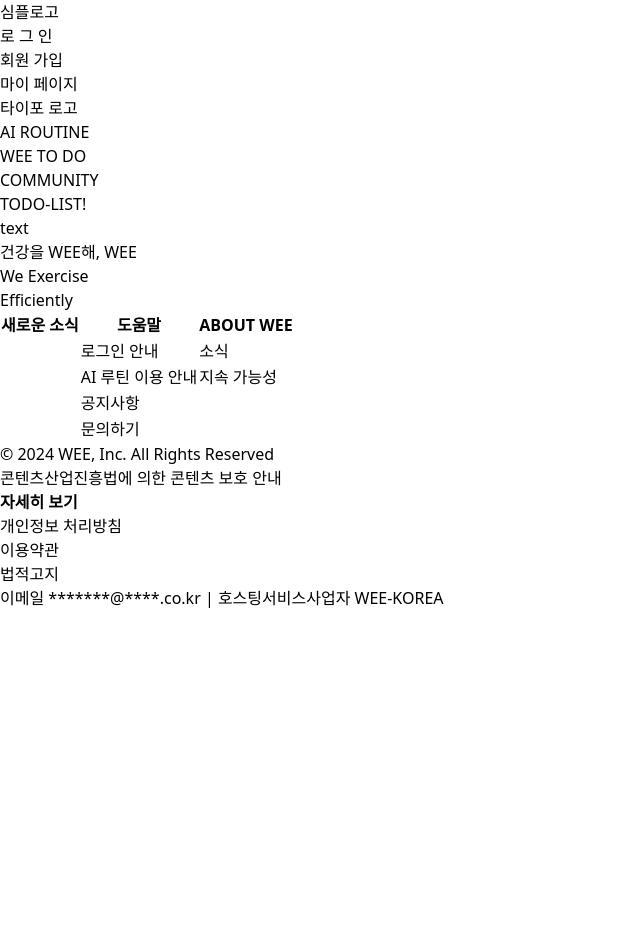
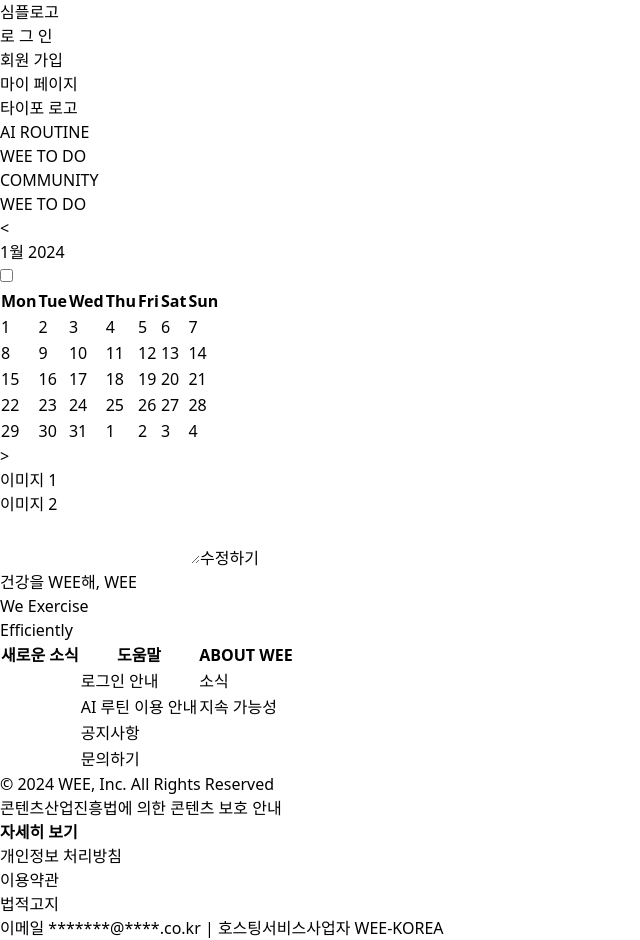
Before and after one commit to we-exercise-efficiently/wee-frontend, a React (Vite) app: page /todo in a window 1280 px wide. Shown: the whole page, without its empty margins (0-640 px from the left). Before the commit the page ends 800 px from the top, so only its background shows below. Built offline with nearby package versions, Linux system fonts and the light colour scheme; a web font is replaced by a local one.

Commit message:
Feat: Calendar component 생성

```diff
--- a/package.json
+++ b/package.json
@@ -12,6 +12,7 @@
   },
   "dependencies": {
     "axios": "^1.6.5",
+    "moment": "^2.30.1",
     "postcss": "^8.4.33",
     "react": "^18.2.0",
     "react-dom": "^18.2.0",
--- /dev/null
+++ b/src/components/Todo/Calendar.tsx
@@ -0,0 +1,149 @@
+import { useState } from 'react';
+import moment, { Moment } from 'moment';
+import 'moment/locale/ko';
+
+export default function Calendar() {
+    const [currentMonth, setCurrentMonth] = useState<Moment>(moment());
+    const [selectedDate, setSelectedDate] = useState<Moment | null>(null); // Moment 타입 또는 null
+
+  const generateCalendar = () => {
+    const startOfWeek = currentMonth.clone().startOf('month').startOf('week');
+    const endOfWeek = currentMonth.clone().endOf('month').endOf('week');
+    const calendar = [];
+    let week = startOfWeek.clone();
+
+    while (week.isBefore(endOfWeek)) {
+      calendar.push(
+        Array(7)
+          .fill(0)
+          .map(() => week.add(1, 'day').clone())
+      );
+    }
+
+    return calendar;
+  };
+
+  const calendar = generateCalendar();
+
+  const renderCalendar = () => {
+    return calendar.map((week, index) => (
+      <tr className="border border-sky-500" key={index}>
+        {week.map((day) => (
+          <td
+            className={`py-[28px] text-center ${day.isSame(selectedDate, 'day') ? 'bg-sky-500 text-white' : ''}`}
+            key={day.format('YYYY-MM-DD')}
+            onClick={() => handleDateClick(day)}
+          >
+            {day.format('D')}
+          </td>
+        ))}
+      </tr>
+    ));
+  };
+
+  const handleDateClick = (day: Moment) => {
+    // 클릭한 날짜를 상태에 저장
+    setSelectedDate(day);
+    // 여기에서 클릭한 날짜에 따른 리스트를 표시하도록 로직 추가
+    // 예: setSelectedList(fetchListForDate(day));
+  };
+
+  const goToPreviousMonth = () => {
+    setCurrentMonth(currentMonth.clone().subtract(1, 'month'));
+  };
+
+  const goToNextMonth = () => {
+    setCurrentMonth(currentMonth.clone().add(1, 'month'));
+  };
+
+  //
+
+  return (
+    <div className='w-[1620px] h-[688px] border border-sky-500 justify-between inline-flex'>
+
+      {/* 달력 영역(이전, 다음 버튼 포함) */}
+      <div className='w-[782px] h-[688px] border border-red-500 inline-flex justify-between items-center'>
+
+        {/* 이전 버튼 */}
+        <button onClick={goToPreviousMonth} className="border border-sky-500 w-[88px] h-[88px] rounded-[50px]">
+          &lt;
+        </button>
+
+        {/* 달력 영역 */}
+        <div className='border border-pink-500 h-full'>
+
+            {/* 달력 탑 */}
+            <div className="text-xl font-semibold border border-sky-500 flex items-center">
+
+                {/* 달, 년도 */}
+                <h2 className="text-xl font-semibold pl-[25px] py-[52px] w-full border border-sky-500">
+                  {currentMonth.format('MMMM YYYY')}
+                </h2>
+
+                {/* toggle button */}
+                <div className='border border-sky-500 w-fit h-fit flex ml-[-80px]'>
+                    <input
+                      className="h-[20px] w-[40px] appearance-none rounded-[50px] bg-blue-300 transition-[background-color_0.2s,transform_0.2s]
+                      before:pointer-events-none before:absolute before:h-3.5 before:w-3.5 before:rounded-full before:bg-transparent before:content-['']
+                      after:absolute after:z-[2] after:h-5 after:w-5 after:rounded-full after:border-none after:bg-blue-500
+                      after:transition-[background-color_0.2s,transform_0.2s] after:content-['']
+                      checked:bg-red-300 checked:after:absolute checked:after:z-[2] checked:after:ml-[20px] checked:after:h-5 checked:after:w-5
+                      checked:after:bg-red-500 checked:after:content-[''] hover:cursor-pointer"
+                      type="checkbox"
+                      role="switch"
+                      id="toggle" />
+                </div>
+
+            </div>
+
+
+          {/* 요일 */}
+          <div>
+            <table className="w-[600px]">
+              <thead>
+                <tr>
+                  <th className="w-[100px] py-[20px]">Mon</th>
+                  <th className="w-[100px] py-[20px]">Tue</th>
+                  <th className="w-[100px] py-[20px]">Wed</th>
+                  <th className="w-[100px] py-[20px]">Thu</th>
+                  <th className="w-[100px] py-[20px]">Fri</th>
+                  <th className="w-[100px] py-[20px] text-sky-500">Sat</th>
+                  <th className="w-[100px] py-[20px] text-sky-500">Sun</th>
+                </tr>
+              </thead>
+              <tbody className='content-between'>{renderCalendar()}</tbody>
+            </table>
+          </div>
+        </div>
+
+        {/* 다음 버튼 */}
+        <button onClick={goToNextMonth} className="w-[88px] h-[88px] rounded-[50px] border border-sky-500">
+            &gt;
+        </button>
+      </div>
+
+
+      <div className='w-[782px] h-[688px] border border-red-500'>
+
+        <div className='text-center border border-sky-500 w-full h-1/2 inline-flex'>
+
+            <div className='text-center border border-sky-500 w-1/2 h-full'>
+                이미지 1
+            </div>
+            <div className='text-center border border-sky-500 w-1/2 h-full'>
+                이미지 2
+            </div>
+        </div>
+
+        <textarea name="" id=""
+        className='text-left border border-pink-500 w-full h-[200px] px-[10px] py-[5px]'>
+        </textarea>
+
+        <button className='text-center border border-pink-500 px-[10px] h-[30px]'>수정하기</button>
+
+      </div>
+    </div>
+
+
+  );
+}
--- a/src/pages/TodoList.tsx
+++ b/src/pages/TodoList.tsx
@@ -1,15 +1,24 @@
 import Container from '../components/Container';
+import Calender from "../components/Todo/Calendar";
 
 export default function TodoList() {
   return (
     <>
       <Container>
-        <h2 className="font-bold text-red-700 text-3xl">TODO-LIST!</h2>
-        {
-          <div className="font-thin text-blue-700 text-1xl">
-            <p>text</p>
+
+        <section className='w-[1620px] mx-auto border border-sky-500'>
+
+          <h1 className="font-bold text-[48px] mt-[88px] mb-[77px] text-center border border-sky-500">
+            WEE TO DO
+          </h1>
+
+          <div className='mb-[100px]'>
+          <Calender />
           </div>
-        }
+
+
+        </section>
+
       </Container>
     </>
   );
```
Also changed, not shown: 1 other file (tests, documents, lock files or other folders).
